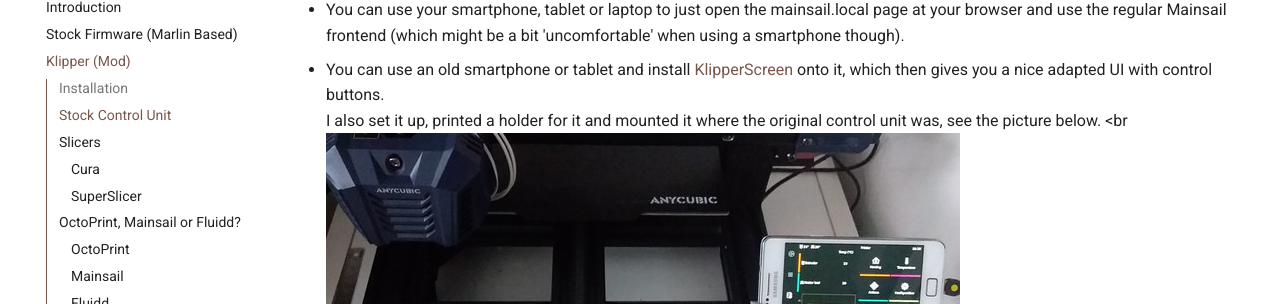
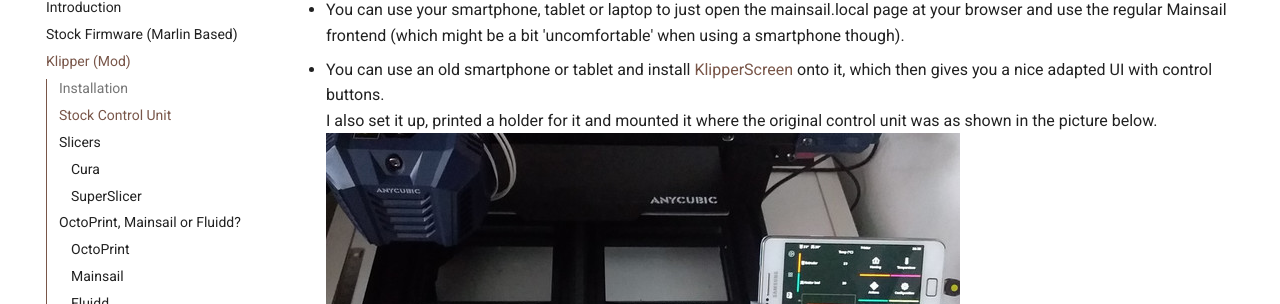
Before and after one commit to 1coderookie/KobraGoNeoInsights, an MkDocs documentation site: the page built from docs/firmware/fw_klipper.md, in a window 1280 px wide and 900 px high, scrolled down 1656 px. Shown: the part 149-453 px from the top of the window. Built offline with MkDocs 1.6.1 and Material for MkDocs 9.7.7, drawn with Linux system fonts in a browser that asks for light colours; comment, search, counter and statistics services are not loaded.

Commit message:
Update fw_klipper.md

```diff
--- a/docs/firmware/fw_klipper.md
+++ b/docs/firmware/fw_klipper.md
@@ -57,7 +57,7 @@
 
 - You can use your smartphone, tablet or laptop to just open the mainsail.local page at your browser and use the regular Mainsail frontend (which might be a bit 'uncomfortable' when using a smartphone though).
 - You can use an old smartphone or tablet and install [KlipperScreen](https://klipperscreen.readthedocs.io/en/latest/) onto it, which then gives you a nice adapted UI with control buttons.
-  I also set it up, printed a holder for it and mounted it where the original control unit was, see the picture below. <br ![KlipperScreen Smartphone](../assets/images/KlipperScreen-smartphone_web.jpg) <br> Actually I unplugged the phone again as I just control the printer via my computer and the mainsail.local page anyway though. It also kinda bothers me that I have to boot up the phone all the time as I don't leave the printer on 24/7, so I'll probably go with the next solution I'll mention.
+  I also set it up, printed a holder for it and mounted it where the original control unit was as shown in the picture below. <br> ![KlipperScreen Smartphone](../assets/images/KlipperScreen-smartphone_web.jpg) <br> Actually I unplugged the phone again as I just control the printer via my computer and the mainsail.local page anyway though. It also kinda bothers me that I have to boot up the phone all the time as I don't leave the printer on 24/7, so I'll probably go with the next solution I'll mention.
 - If you have a Raspberry Pi or other hardware you could connect a touchscreen to (e.g. by using a HMDI port) running for hosting Mainsail, you can add a touchscreen to that and use [KlipperScreen](https://klipperscreen.readthedocs.io/en/latest/). It's the same UI like using a smartphone or tablet.
   This is actually a quite handy solution if you're using a RPi as you can set everything up in a dedicated case. I'll probably do that as well, just for the pure comfort of not having to take care about switching the smartphone on and off as the display is powered by the RPi. I just didn't want to spend money again when trying Klipper initially, that's why I used an old smartphone in first place.
 
```
